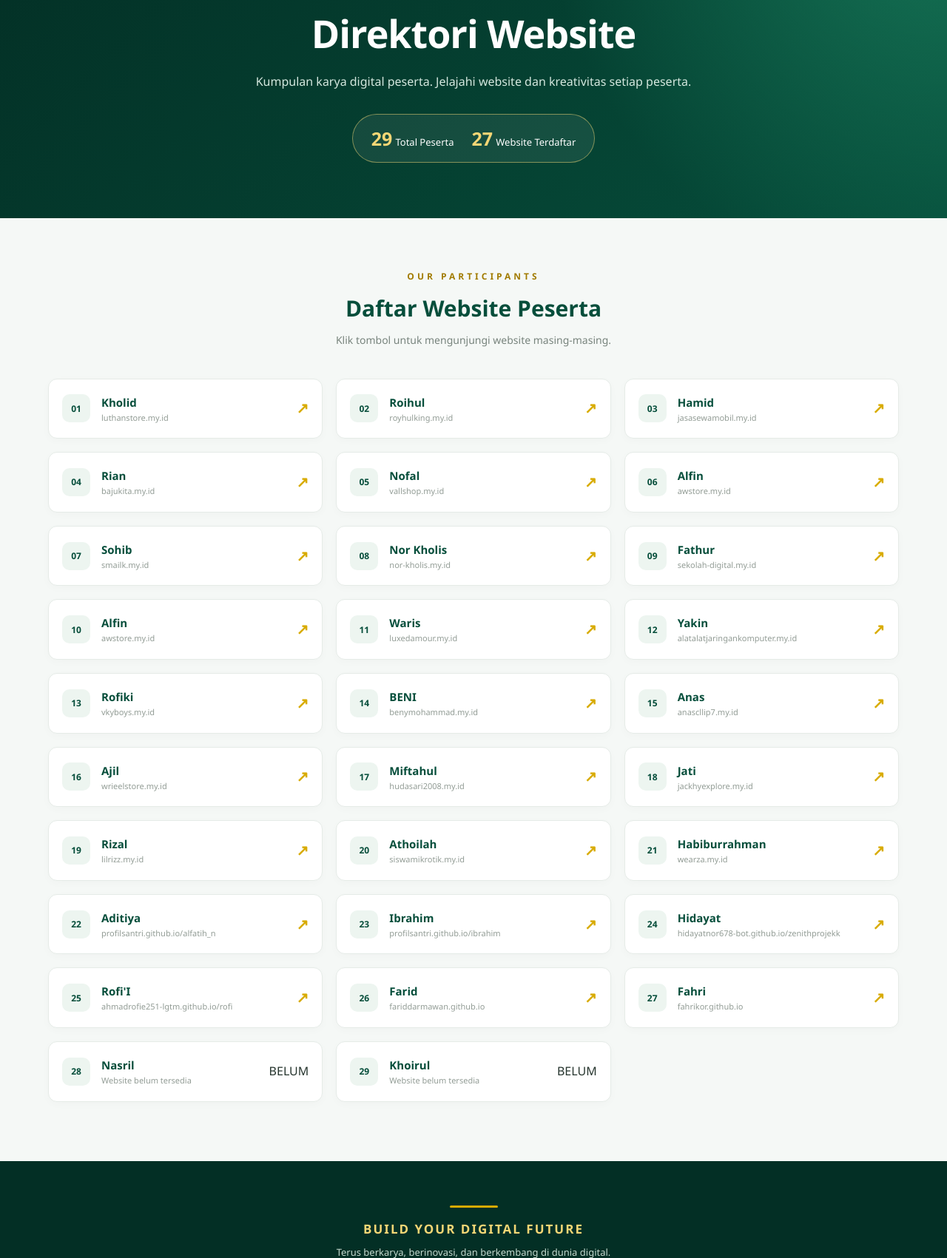
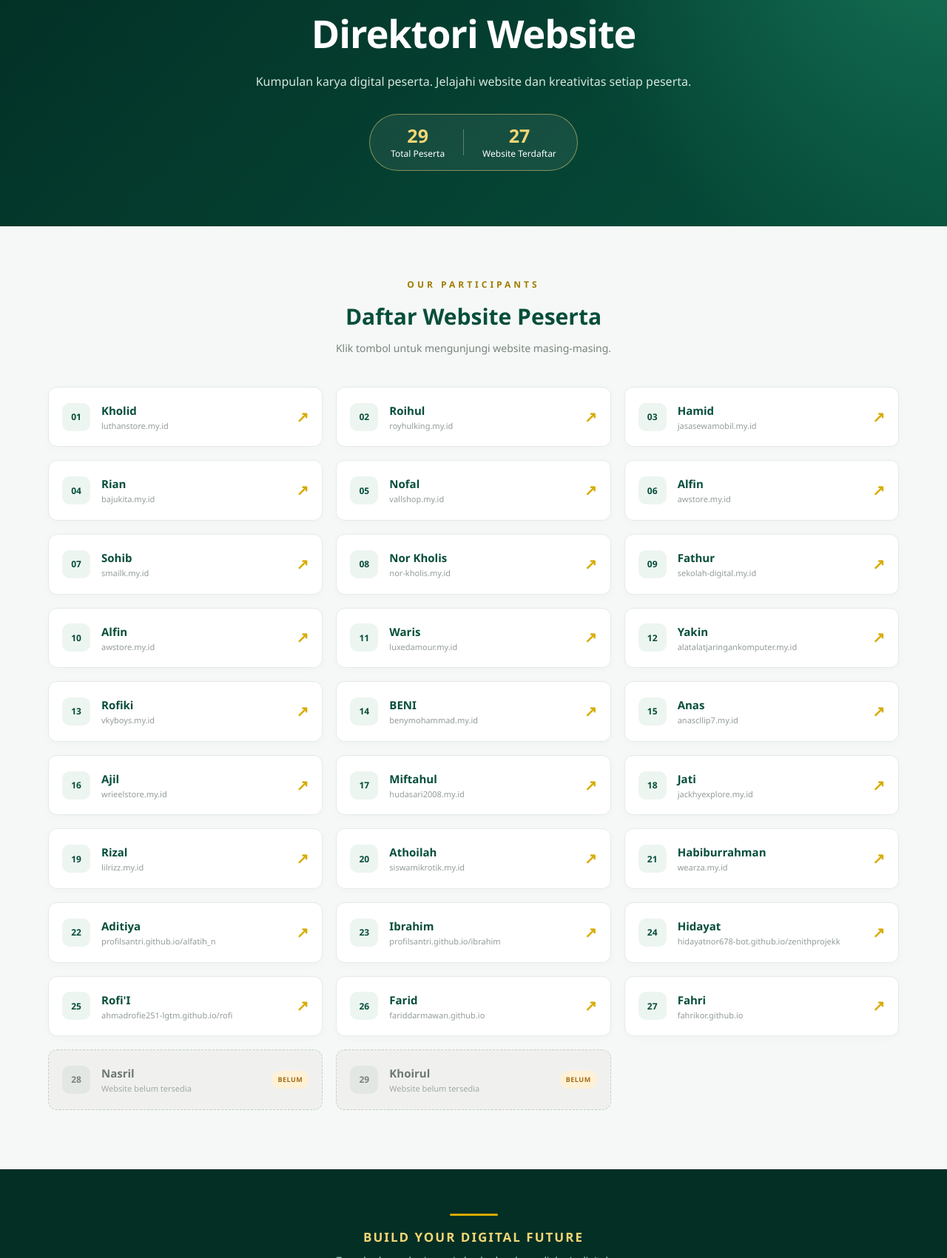
Before and after one commit to dhoqi/pplsmkalmiftah, a plain HTML site: page index.html in a window 1280 px wide. Shown: the part 146-1847 px from the top of the page at 74% size. Drawn offline with Linux system fonts and the light colour scheme.

Commit message:
Refactor CSS styles for improved layout and readability

```diff
--- a/style.css
+++ b/style.css
@@ -1,6 +1,6 @@
 
 /* =========================
-   GLOBAL
+   GLOBAL SETTINGS
 ========================= */
 
 * {
@@ -77,29 +77,44 @@ body {
     font-size: 16px;
 }
 
+/* STATISTIC */
+
 .total {
     display: inline-flex;
     align-items: center;
-    gap: 12px;
+    justify-content: center;
+    gap: 25px;
     margin-top: 30px;
-    padding: 12px 25px;
+    padding: 13px 28px;
     border: 1px solid rgba(244, 214, 117, 0.5);
     border-radius: 50px;
     background: rgba(255,255,255,0.07);
 }
 
+.total div:not(.stat-divider) {
+    display: flex;
+    flex-direction: column;
+}
+
 .total strong {
     color: var(--light-gold);
     font-size: 25px;
+    line-height: 1.2;
 }
 
 .total span {
-    font-size: 13px;
+    font-size: 12px;
     color: white;
 }
 
+.stat-divider {
+    height: 35px;
+    width: 1px;
+    background: rgba(255,255,255,0.3);
+}
+
 /* =========================
-   CONTENT
+   MAIN CONTENT
 ========================= */
 
 .content {
@@ -165,6 +180,8 @@ body {
     box-shadow: 0 12px 25px rgba(6, 78, 59, 0.15);
 }
 
+/* NUMBER */
+
 .number {
     width: 38px;
     height: 38px;
@@ -184,6 +201,8 @@ body {
     background: var(--gold);
     color: var(--dark-green);
 }
+
+/* NAME AND DOMAIN */
 
 .person {
     display: flex;
@@ -210,6 +229,8 @@ body {
     color: white;
 }
 
+/* ARROW */
+
 .arrow {
     font-size: 20px;
     font-weight: bold;
@@ -220,6 +241,48 @@ body {
 .website-card:hover .arrow {
     color: var(--light-gold);
     transform: translate(4px, -4px);
+}
+
+/* =========================
+   UNAVAILABLE WEBSITE
+========================= */
+
+.unavailable {
+    background: #f0f1ef;
+    border: 1px dashed #c7cec9;
+    cursor: not-allowed;
+    box-shadow: none;
+}
+
+.unavailable:hover {
+    background: #f0f1ef;
+    border-color: #c7cec9;
+    transform: none;
+    box-shadow: none;
+}
+
+.unavailable .number {
+    background: #e3e7e3;
+    color: #78847d;
+}
+
+.unavailable .person strong {
+    color: #6e7872;
+}
+
+.unavailable .person small {
+    color: #a0a8a2;
+}
+
+.status {
+    font-size: 9px;
+    font-weight: 800;
+    letter-spacing: 0.5px;
+    color: #a46c18;
+    background: #fff1d6;
+    border-radius: 20px;
+    padding: 5px 8px;
+    white-space: nowrap;
 }
 
 /* =========================
@@ -252,7 +315,7 @@ footer small {
 }
 
 /* =========================
-   RESPONSIVE TABLET
+   TABLET
 ========================= */
 
 @media (max-width: 900px) {
@@ -262,10 +325,11 @@ footer small {
 }
 
 /* =========================
-   RESPONSIVE MOBILE
+   MOBILE
 ========================= */
 
 @media (max-width: 600px) {
+
     .hero {
         padding: 65px 20px 55px;
     }
@@ -277,6 +341,11 @@ footer small {
 
     .hero p {
         font-size: 14px;
+    }
+
+    .total {
+        gap: 16px;
+        padding: 12px 20px;
     }
 
     .content {
```
